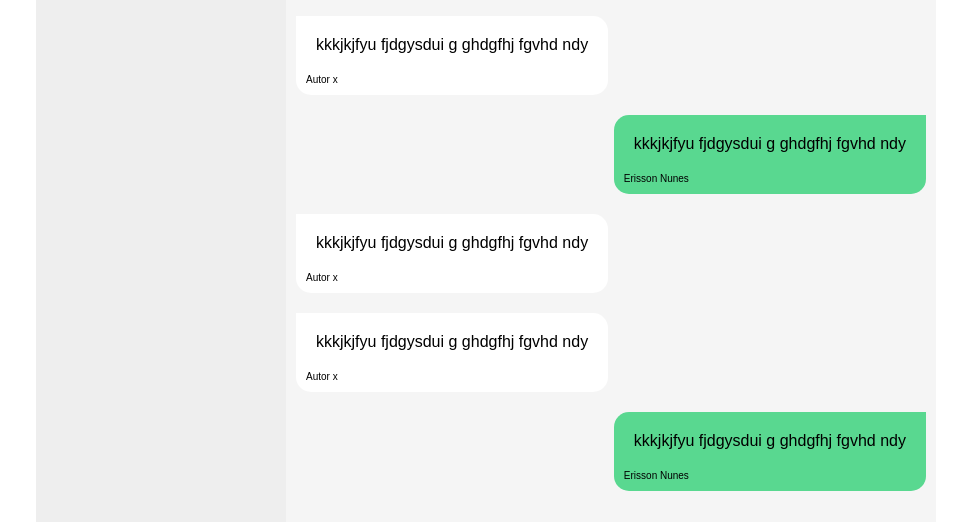
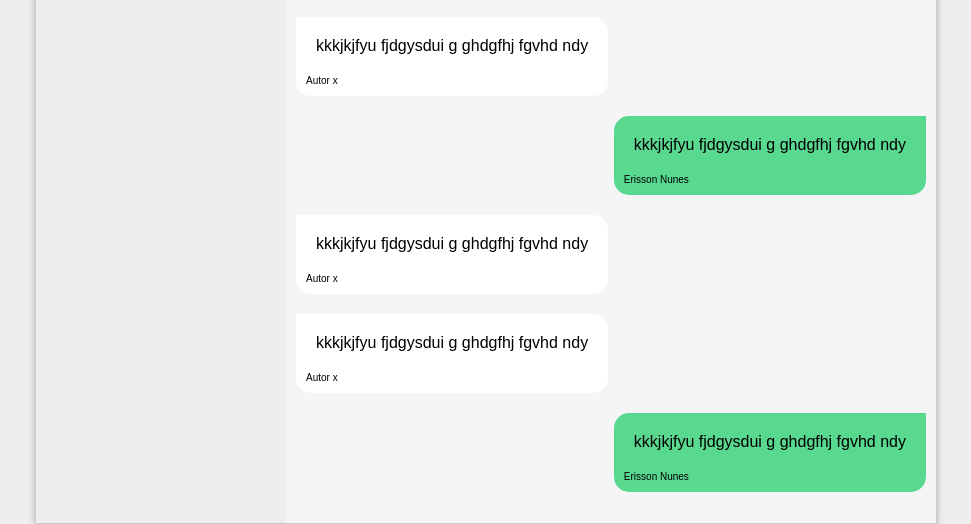
Before and after one commit to bn-erisson/Atividades-Erisson-LMS-2018.2, a plain HTML site: page Trabalho 2/index.html in a window 1280 px wide. Shown: the part 278-802 px from the top of the page, without its empty margins (154-1125 px from the left). Drawn offline with Linux system fonts and the light colour scheme.

Commit message:
trabalho 2 parte 1 finalizada

```diff
--- a/Trabalho 2/index.css
+++ b/Trabalho 2/index.css
@@ -6,6 +6,7 @@
 body{
     display: flex;
     justify-content: center;
+    background: #eee;
 }
 
 .conteudo{
@@ -13,6 +14,9 @@ body{
     height: 100vh;
     display: flex;
     flex-wrap: wrap;
+    margin: 0 50px;
+    box-shadow: 0px 0px 6px #aaa;
+    border: 1px solid #ccc;
 }
 
 .conteudo--header{
```
